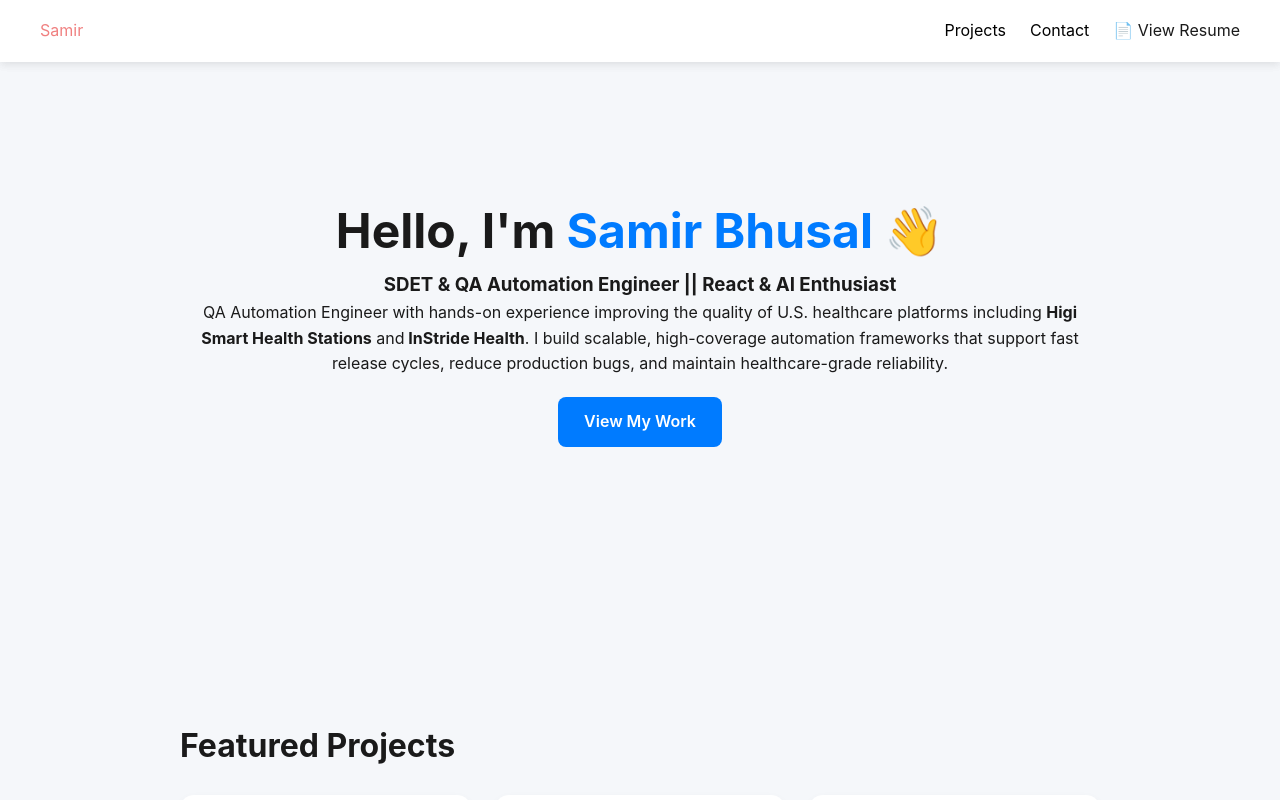
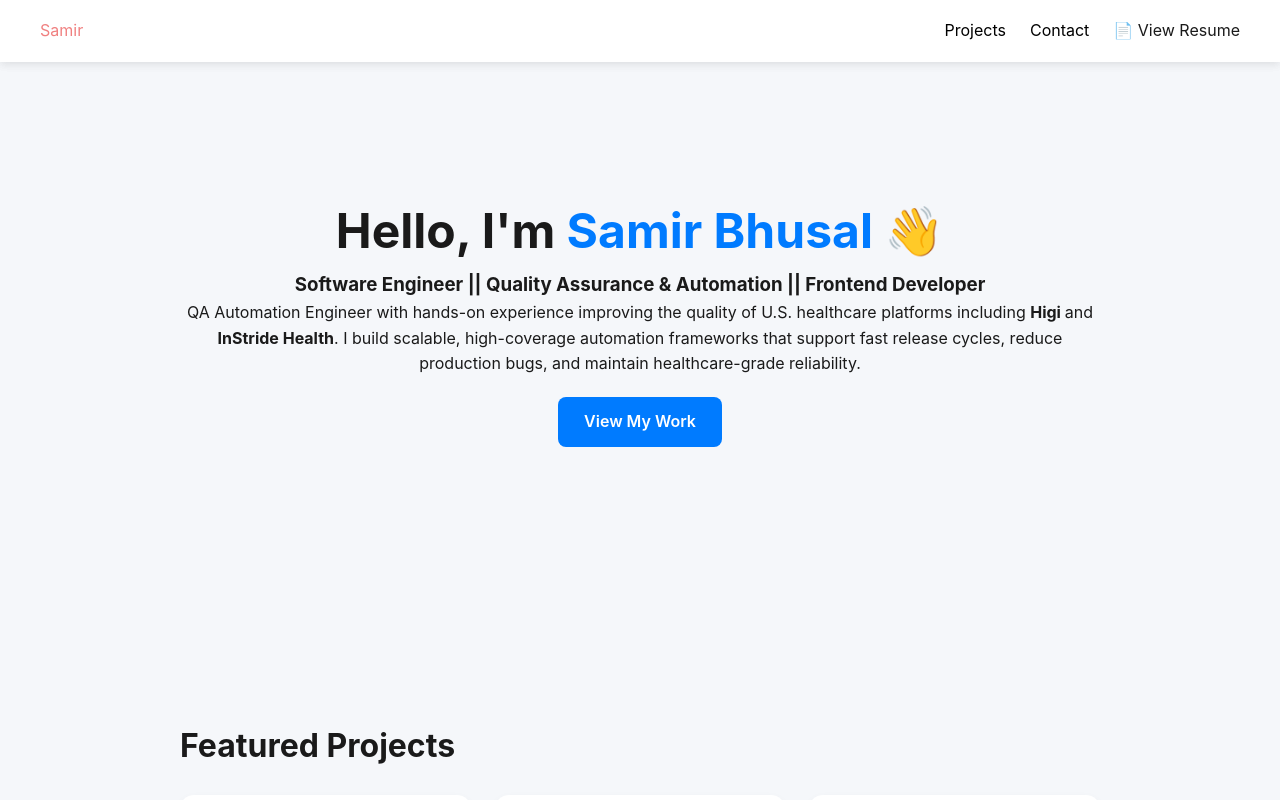
Before and after one commit to samirbhusal/personal-website, a React (Vite) app: page / in a window 1280 px wide. Shown: the top 800 px of the page. Built offline with nearby package versions, Linux system fonts and the light colour scheme.

Commit message:
refactor(ui): text content updated for hero.jsx

```diff
--- a/src/components/Hero.jsx
+++ b/src/components/Hero.jsx
@@ -7,12 +7,12 @@ export default function Hero() {
         Hello, I'm <span>Samir Bhusal</span> 👋
       </h1>
       <h3 className="hero-subtitle">
-        SDET & QA Automation Engineer || React & AI Enthusiast
+        Software Engineer || Quality Assurance & Automation || Frontend
+        Developer
       </h3>
       <p>
         QA Automation Engineer with hands-on experience improving the quality of
-        U.S. healthcare platforms including{" "}
-        <strong>Higi Smart Health Stations</strong> and
+        U.S. healthcare platforms including <strong>Higi </strong> and
         <strong> InStride Health</strong>. I build scalable, high-coverage
         automation frameworks that support fast release cycles, reduce
         production bugs, and maintain healthcare-grade reliability.
```
